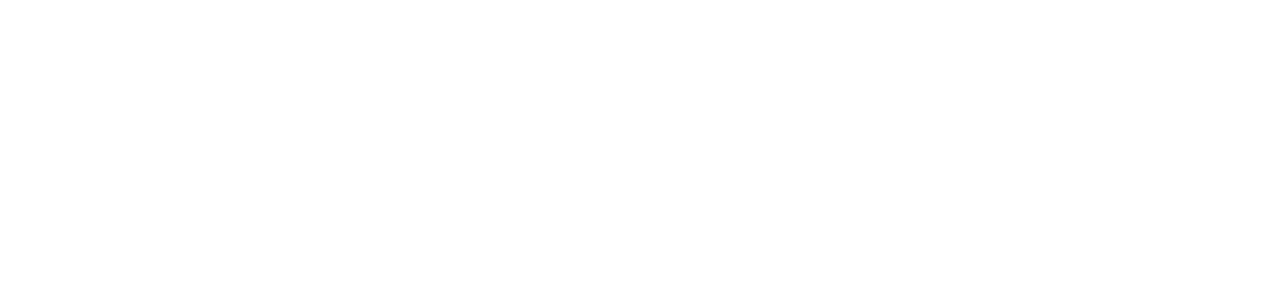
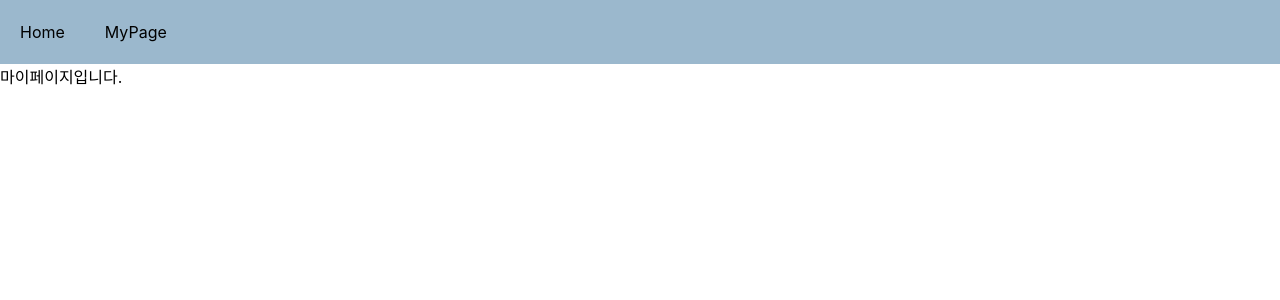
Before and after one commit to pangil5634/lets_do_it, a React (Create React App) app in the folder Web/myreact/: page /MyPage in a window 1280 px wide. Before the commit this address had no page. Shown: the top 300 px of the page. Built offline with nearby package versions, Linux system fonts and the light colour scheme.

Commit message:
231206 메뉴바 스타일 수정

```diff
--- a/Web/myreact/package.json
+++ b/Web/myreact/package.json
@@ -10,6 +10,7 @@
     "react-dom": "^18.2.0",
     "react-router-dom": "^6.20.1",
     "react-scripts": "5.0.1",
+    "styled-components": "^6.1.1",
     "web-vitals": "^2.1.4"
   },
   "scripts": {
--- a/Web/myreact/src/App.js
+++ b/Web/myreact/src/App.js
@@ -2,17 +2,19 @@ import React from 'react';
 import {Route, Routes} from 'react-router-dom';
 import Layout from './pages/Layout';
 import HomePage from './pages/HomePage';
+import MyPage from './pages/MyPage';
 // import UserProvider from "./contexts/userContext";
 function App() {
 
     // case 현중
     return (
         // <UserProvider>
-            <Routes>
-                <Route path="/" element={<Layout />}>
-                    <Route index="index" element={<HomePage/>}/>
-                </Route>
-            </Routes>
+        <Routes>
+            <Route path="/" element={<Layout />}>
+                <Route index="index" element={<HomePage/>}/>
+                <Route path="/MyPage" element={<MyPage/>}/>
+            </Route>
+        </Routes>
         // </UserProvider>
     );
 }
--- /dev/null
+++ b/Web/myreact/src/components/Menubar.js
@@ -0,0 +1,22 @@
+import styled from "styled-components";
+
+export const MenuBar = styled.div`
+    width : 100%;
+    height : 8vh;
+    background-color: #9BB8CD;
+    display: flex;
+    justify-content: start;
+    align-items: center;
+
+    a{
+        color : black;
+        text-decoration: none;
+        margin : 0px 20px;
+        /* background-color: #fff; */
+    }
+
+    a:hover{
+        color : #FFF7D4;
+    }
+
+`;
--- a/Web/myreact/src/pages/Layout.js
+++ b/Web/myreact/src/pages/Layout.js
@@ -1,52 +1,30 @@
-import {Link, useNavigate} from "react-router-dom";
+import {Link} from "react-router-dom";
 import {Outlet} from 'react-router-dom';
-// import {useContext} from "react";
-// import {UserContext} from "../contexts/userContext";
+
+import {MenuBar} from "../components/Menubar";
+// import {useContext} from "react"; import {UserContext} from
+// "../contexts/userContext";
 
 function Layout() {
 
     return (
         <div>
-            {/* <Div justifyContent="space-between" height="40px" bgColor="black">
-                <Div justifyContent="start" height="40px">
-                    <div style ={myStyle}>
-                        <img src={HomeImage} alt="Home" width="20px"/>
-                    </div>
-                    <Link
-                        to={localStorage.getItem('emailVerified') === 'true'
-                            ? "/HomePage"
-                            : "/"
-}
-                        style={linkStyle}
-                        activeStyle={hoverStyle}>
+            <MenuBar>
+                {/* HomePage */}
+                <Link to="/">
+                    <label>Home</label>
+                </Link>
 
-                        <Menu >천국 말고 홈화면으로 돌아가시기</Menu>
-                    </Link>
-                </Div>
-                <Div height="40px" justifyContent="end">
-                    <Link
-                        to={localStorage.getItem('emailVerified') === 'true'
-                            ? "/AddPage"
-                            : "/"}
-                        style={linkStyle}>
-                        <Menu>장례식 등록하기</Menu>
-                    </Link>
-                    <Link
-                        to={localStorage.getItem('emailVerified') === 'true'
-                            ? "/MyPage"
-                            : "/"}
-                        style={linkStyle}>
-                        <Menu>마이페이지</Menu>
-                    </Link>
-                    <Button height="40px" fontSize="15px" onClick={logOutHandler}>LogOut</Button>
-                </Div>
-            </Div> */}
-            <div>
-                <p>메뉴바</p>
-            </div>
+                {/* MyPage */}
+                <Link to="/MyPage">
+                    <label>MyPage</label>
+                </Link>
+            </MenuBar>
+
             <main>
                 <Outlet/>
             </main>
+
         </div>
     );
 }
--- /dev/null
+++ b/Web/myreact/src/pages/MyPage.js
@@ -0,0 +1,7 @@
+function MyPage() {
+    return (
+        <div>마이페이지입니다.</div>
+    );
+}
+
+export default MyPage;
```
Also changed, not shown: Web/myreact/color.txt (added), 1 other file (tests, documents, lock files or other folders).
